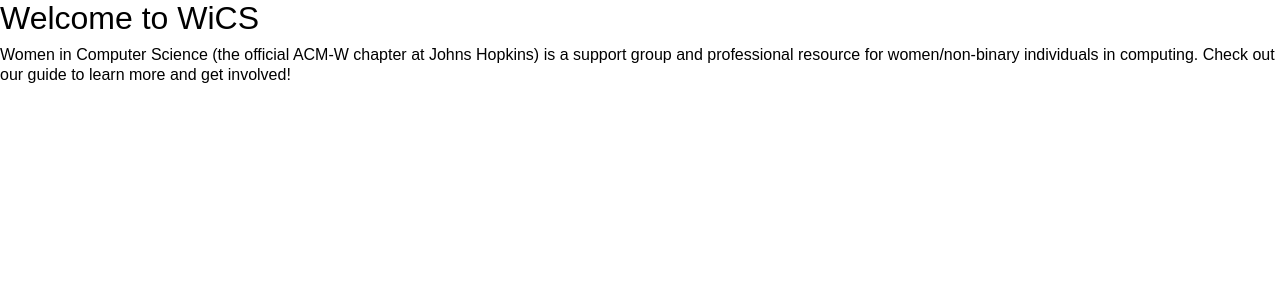
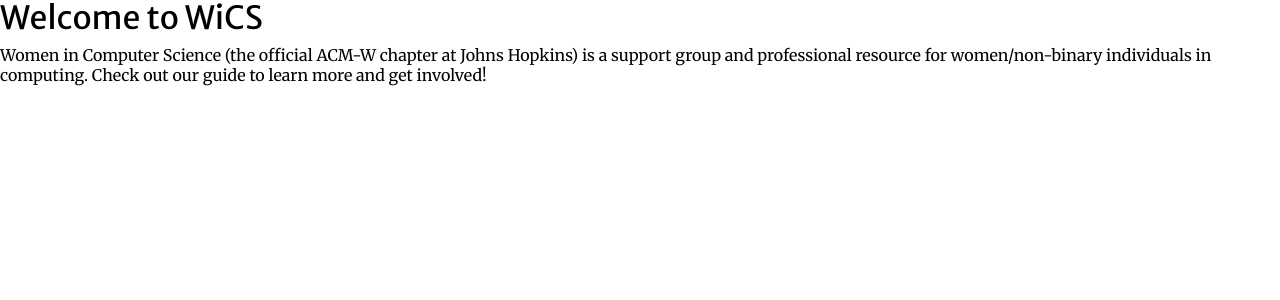
Before and after one commit to WiCSJHU/wicsjhu.github.io, a Jekyll site: the page built from index.md, in a window 1280 px wide. Shown: the top 300 px of the page. Built offline with Jekyll 4.4.1, drawn with Linux system fonts in a browser that asks for light colours.

Commit message:
Add Google Fonts
This imports Merriweather (serif and sans), which is used on the current
WiCS site, as well as Material Symbols icons.

```diff
--- a/_includes/head.html
+++ b/_includes/head.html
@@ -7,4 +7,8 @@
     <link rel="shortcut icon" type="image/png" href="{{ "assets/images/favicon.png" | relative_url }}">
     <link rel="stylesheet" href="{{ "assets/css/main.css" | relative_url }}">
     <title>{{ site.title }}</title>
+
+    <link rel="preconnect" href="https://fonts.googleapis.com">
+    <link rel="preconnect" href="https://fonts.gstatic.com" crossorigin>
+    <link href="https://fonts.googleapis.com/css2?family=Merriweather+Sans:ital,wght@0,300;0,400;0,500;0,600;1,300;1,400;1,500;1,600&family=Merriweather:ital,wght@0,300;0,400;0,700;1,300;1,400;1,700&Material+Symbols+Outlined:opsz,wght,FILL,GRAD@48,400,0,0&display=swap" rel="stylesheet">
 </head>
--- a/_sass/main.scss
+++ b/_sass/main.scss
@@ -1,10 +1,19 @@
 body {
-    font-family: sans-serif;
+    font-family: $font-family-body;
     font-size: 16px;
     line-height: 1.25em;
 }
 
+.material-symbols-outlined {
+    font-variation-settings:
+    'FILL' 0,
+    'wght' 400,
+    'GRAD' 0,
+    'opsz' 48
+}
+
 h1 {
+    font-family: $font-family-title;
     font-size: 2em;
     line-height: 1.15em;
     margin-bottom: .25em;
--- /dev/null
+++ b/_sass/variables.scss
@@ -0,0 +1,2 @@
+$font-family-title: 'Merriweather Sans', sans-serif;
+$font-family-body: 'Merriweather', Georgia;
--- a/assets/css/main.scss
+++ b/assets/css/main.scss
@@ -2,4 +2,5 @@
 ---
 
 @import "reset";
+@import "variables";
 @import "main";
```
